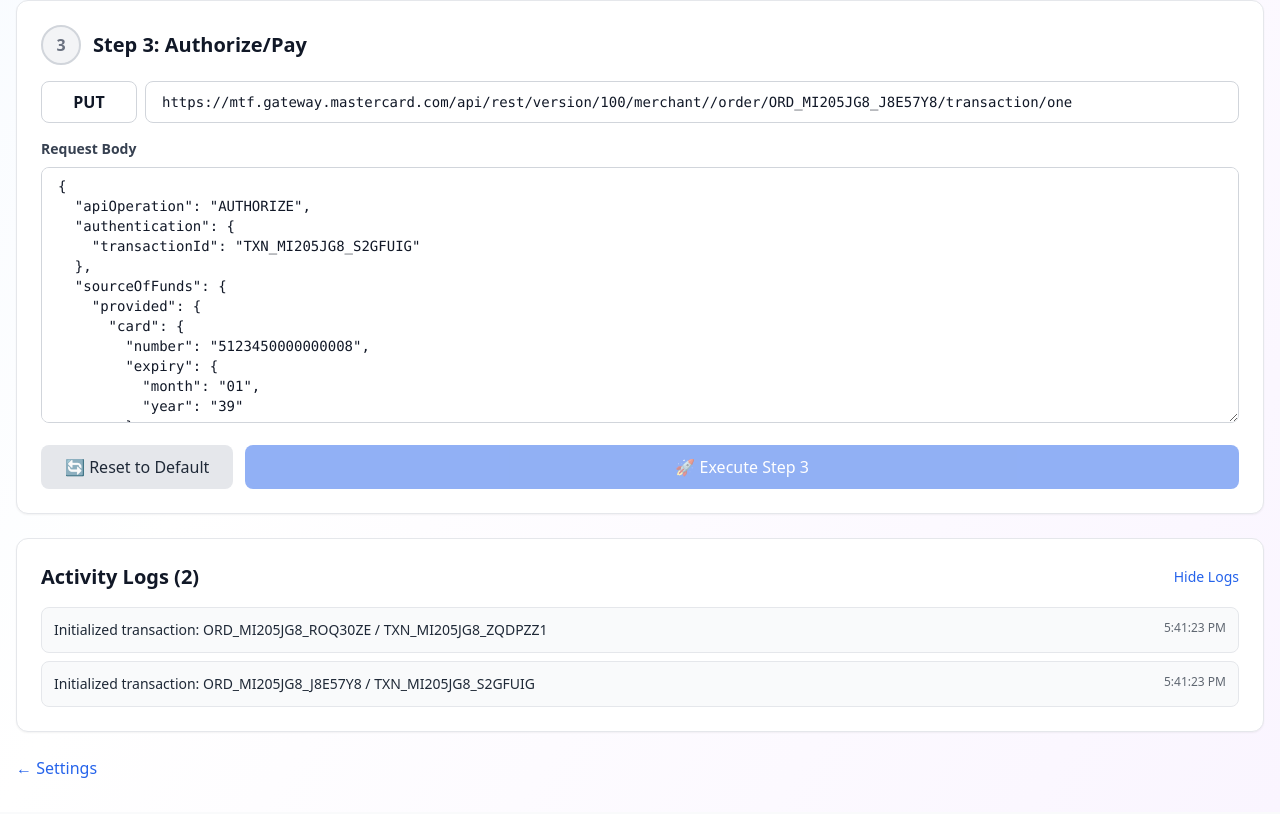
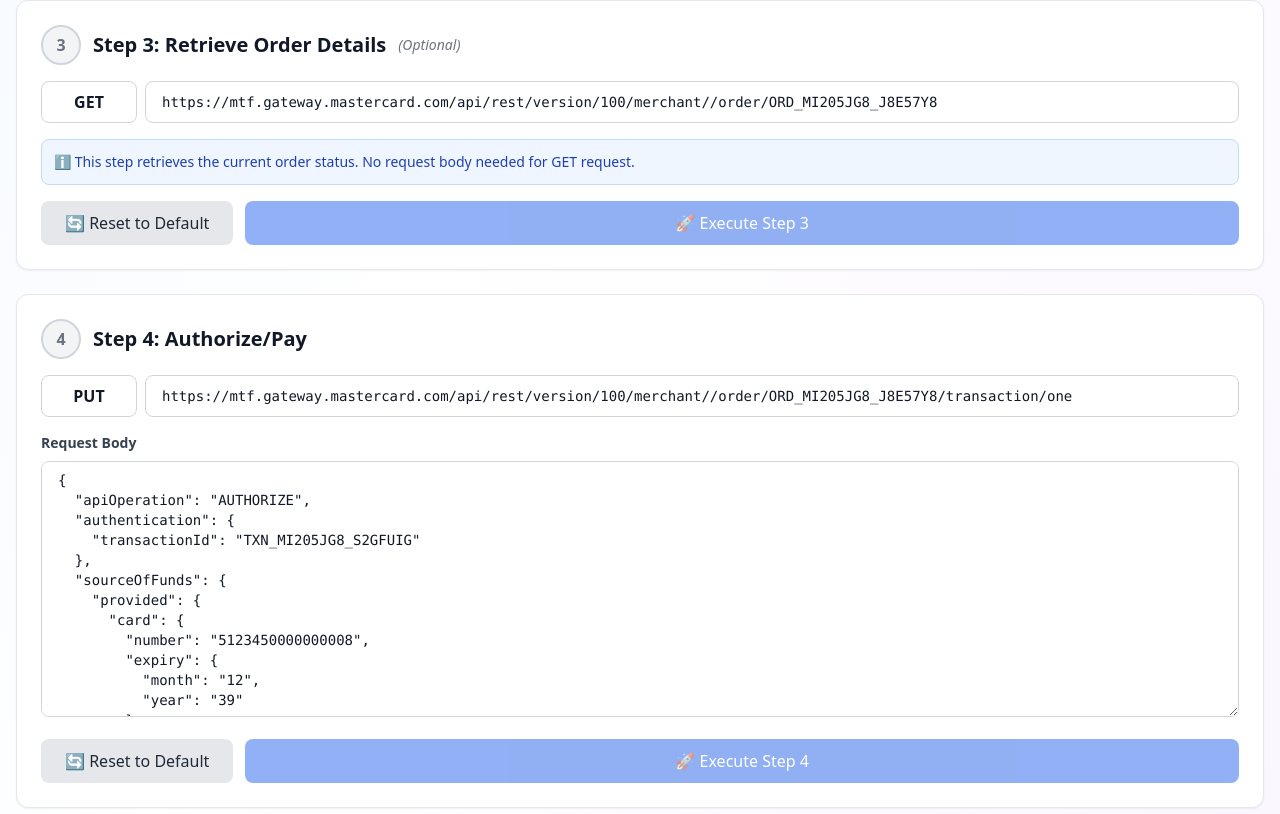
Before and after one commit to joshi700/Flow_3DS, a React (Vite) app: page /test in a window 1280 px wide. Shown: the part 1386-2200 px from the top of the page. Built offline with nearby package versions, Linux system fonts and the light colour scheme.

Commit message:
Update TestPage.jsx

```diff
--- a/src/pages/TestPage.jsx
+++ b/src/pages/TestPage.jsx
@@ -7,7 +7,7 @@
   const navigate = useNavigate();
   const { config, testCard, updateTransaction, addLog, backendUrl } = useConfig();
 
-  const [loading, setLoading] = useState({ step1: false, step2: false, step3: false });
+  const [loading, setLoading] = useState({ step1: false, step2: false, step3: false, step4: false });
   const [error, setError] = useState(null);
   const [showLogs, setShowLogs] = useState(true);
   const [challengeHtml, setChallengeHtml] = useState(null);
@@ -32,12 +32,17 @@
   const [step2Response, setStep2Response] = useState(null);
   const [step2BodyError, setStep2BodyError] = useState(null);
 
-  // Step 3 State
-  const [step3Method, setStep3Method] = useState('PUT');
+  // Step 3 State (NEW - Retrieve Order Details)
+  const [step3Method, setStep3Method] = useState('GET');
   const [step3Url, setStep3Url] = useState('');
-  const [step3Body, setStep3Body] = useState('');
   const [step3Response, setStep3Response] = useState(null);
-  const [step3BodyError, setStep3BodyError] = useState(null);
+
+  // Step 4 State (previously Step 3)
+  const [step4Method, setStep4Method] = useState('PUT');
+  const [step4Url, setStep4Url] = useState('');
+  const [step4Body, setStep4Body] = useState('');
+  const [step4Response, setStep4Response] = useState(null);
+  const [step4BodyError, setStep4BodyError] = useState(null);
 
   // Generate unique ID
   const generateId = (prefix) => {
@@ -75,7 +80,8 @@
 
     initializeStep1(newOrderId, newTransactionId);
     initializeStep2(newOrderId, newTransactionId);
-    initializeStep3(newOrderId, newTransactionId);
+    initializeStep3(newOrderId);
+    initializeStep4(newOrderId, newTransactionId);
 
     addActivityLog('info', `Initialized transaction: ${newOrderId} / ${newTransactionId}`);
   }, []);
@@ -97,7 +103,7 @@
       sourceOfFunds: {
         provided: {
           card: {
-            number: "5123450000000008"
+            number: testCard.cardNumber
           }
         }
       }
@@ -115,7 +121,7 @@
       sourceOfFunds: {
         provided: {
           card: {
-            number: "5123450000000008",
+            number: testCard.cardNumber,
             expiry: {
               month: testCard.expiryMonth,
               year: testCard.expiryYear
@@ -124,7 +130,7 @@
         }
       },
       order: {
-        amount: "100",
+        amount: amount,
         currency: config.currency
       },
       authentication: {
@@ -149,10 +155,16 @@
     setStep2Body(JSON.stringify(body, null, 2));
   };
 
-  // Initialize Step 3
-  const initializeStep3 = (oid, tid) => {
+  // Initialize Step 3 (NEW - Retrieve Order Details)
+  const initializeStep3 = (oid) => {
+    const url = `${config.apiBaseUrl}/api/rest/version/${config.apiVersion}/merchant/${config.merchantId}/order/${oid}`;
+    setStep3Url(url);
+  };
+
+  // Initialize Step 4 (previously Step 3 - Authorize/Pay)
+  const initializeStep4 = (oid, tid) => {
     const url = `${config.apiBaseUrl}/api/rest/version/${config.apiVersion}/merchant/${config.merchantId}/order/${oid}/transaction/one`;
-    setStep3Url(url);
+    setStep4Url(url);
 
     const body = {
     "apiOperation": "AUTHORIZE",
@@ -162,21 +174,21 @@
     "sourceOfFunds": {
       "provided": {
         "card": {
-          "number": "5123450000000008",
+          "number": testCard.cardNumber,
           "expiry": {
-            "month": "01",
-            "year": "39"
+            "month": testCard.expiryMonth,
+            "year": testCard.expiryYear
           }
         }
       },
       "type": "CARD"
     },
     "order": {
-      "currency": "USD",
-      "amount": "100.00"
+      "currency": config.currency,
+      "amount": amount
     }
   };
-  setStep3Body(JSON.stringify(body, null, 2));
+  setStep4Body(JSON.stringify(body, null, 2));
 };
 
   // Regenerate IDs
@@ -194,12 +206,14 @@
 
     initializeStep1(newOrderId, newTransactionId);
     initializeStep2(newOrderId, newTransactionId);
-    initializeStep3(newOrderId, newTransactionId);
+    initializeStep3(newOrderId);
+    initializeStep4(newOrderId, newTransactionId);
 
     // Reset responses
     setStep1Response(null);
     setStep2Response(null);
     setStep3Response(null);
+    setStep4Response(null);
 
     addActivityLog('info', `Regenerated IDs: ${newOrderId} / ${newTransactionId}`);
   };
@@ -376,15 +390,8 @@
     }
   };
 
-  // Execute Step 3
+  // Execute Step 3 (NEW - Retrieve Order Details)
   const executeStep3 = async () => {
-    const bodyError = validateJSON(step3Body);
-    if (bodyError) {
-      setStep3BodyError(bodyError);
-      return;
-    }
-    setStep3BodyError(null);
-
     if (!step2Response || !step2Response.success) {
       setError('Please complete Step 2 first');
       return;
@@ -392,10 +399,9 @@
 
     setLoading(prev => ({ ...prev, step3: true }));
     setError(null);
-    addActivityLog('info', 'Starting Step 3: Authorize/Pay');
+    addActivityLog('info', 'Starting Step 3: Retrieve Order Details');
 
     try {
-      // Send the actual edited values from the UI
       const payload = {
         merchantId: config.merchantId,
         username: config.username,
@@ -403,39 +409,25 @@
         apiBaseUrl: config.apiBaseUrl,
         apiVersion: config.apiVersion,
         orderId: orderId,
-        transactionId: transactionId,
-        method: step3Method,              // ← Use edited method
-        url: step3Url,                    // ← Use edited URL
-        requestBody: step3Body            // ← Use edited request body
+        method: step3Method,
+        url: step3Url
       };
 
-      addActivityLog('info', 'Sending request with custom body to backend');
+      addActivityLog('info', 'Sending GET request to retrieve order details');
 
       const response = await axios.post(
-        `${backendUrl}/api/authorize-pay`,
+        `${backendUrl}/api/retrieve-order`,
         payload,
         { timeout: 30000 }
       );
 
       if (response.data.success) {
         setStep3Response(response.data);
-        const result = response.data.result;
-        const gatewayCode = response.data.gatewayCode;
-
-        if (result === 'SUCCESS' && gatewayCode === 'APPROVED') {
-          addActivityLog('success', '🎉 Payment APPROVED - Step 3 completed successfully', {
-            result,
-            gatewayCode
-          });
-        } else {
-          addActivityLog('warning', `Payment result: ${result}, Gateway code: ${gatewayCode}`, {
-            result,
-            gatewayCode
-          });
-        }
+        addActivityLog('success', 'Step 3 completed - Order details retrieved successfully', {
+          orderStatus: response.data.data?.status
+        });
 
         updateTransaction({
-          status: 'completed',
           currentStep: 3,
           responses: {
             step1: step1Response.data,
@@ -443,9 +435,6 @@
             step3: response.data.data
           }
         });
-
-        // Navigate to results after delay
-        setTimeout(() => navigate('/results'), 2000);
       } else {
         throw new Error('Step 3 failed');
       }
@@ -459,6 +448,93 @@
       addActivityLog('error', `Step 3 failed: ${errorMsg}`, err.response?.data);
     } finally {
       setLoading(prev => ({ ...prev, step3: false }));
+    }
+  };
+
+  // Execute Step 4 (previously Step 3 - Authorize/Pay)
+  const executeStep4 = async () => {
+    const bodyError = validateJSON(step4Body);
+    if (bodyError) {
+      setStep4BodyError(bodyError);
+      return;
+    }
+    setStep4BodyError(null);
+
+    if (!step2Response || !step2Response.success) {
+      setError('Please complete Step 2 first');
+      return;
+    }
+
+    setLoading(prev => ({ ...prev, step4: true }));
+    setError(null);
+    addActivityLog('info', 'Starting Step 4: Authorize/Pay');
+
+    try {
+      // Send the actual edited values from the UI
+      const payload = {
+        merchantId: config.merchantId,
+        username: config.username,
+        password: config.password,
+        apiBaseUrl: config.apiBaseUrl,
+        apiVersion: config.apiVersion,
+        orderId: orderId,
+        transactionId: transactionId,
+        method: step4Method,              // ← Use edited method
+        url: step4Url,                    // ← Use edited URL
+        requestBody: step4Body            // ← Use edited request body
+      };
+
+      addActivityLog('info', 'Sending request with custom body to backend');
+
+      const response = await axios.post(
+        `${backendUrl}/api/authorize-pay`,
+        payload,
+        { timeout: 30000 }
+      );
+
+      if (response.data.success) {
+        setStep4Response(response.data);
+        const result = response.data.result;
+        const gatewayCode = response.data.gatewayCode;
+
+        if (result === 'SUCCESS' && gatewayCode === 'APPROVED') {
+          addActivityLog('success', '🎉 Payment APPROVED - Step 4 completed successfully', {
+            result,
+            gatewayCode
+          });
+        } else {
+          addActivityLog('warning', `Payment result: ${result}, Gateway code: ${gatewayCode}`, {
+            result,
+            gatewayCode
+          });
+        }
+
+        updateTransaction({
+          status: 'completed',
+          currentStep: 4,
+          responses: {
+            step1: step1Response.data,
+            step2: step2Response.data,
+            step3: step3Response?.data,
+            step4: response.data.data
+          }
+        });
+
+        // Navigate to results after delay
+        setTimeout(() => navigate('/results'), 2000);
+      } else {
+        throw new Error('Step 4 failed');
+      }
+    } catch (err) {
+      console.error('Step 4 error:', err);
+      const errorMsg = err.response?.data?.details?.explanation ||
+                       err.response?.data?.error ||
+                       err.message;
+      setError(`Step 4 Error: ${errorMsg}`);
+      setStep4Response(err.response?.data || { error: err.message });
+      addActivityLog('error', `Step 4 failed: ${errorMsg}`, err.response?.data);
+    } finally {
+      setLoading(prev => ({ ...prev, step4: false }));
     }
   };
 
@@ -478,10 +554,16 @@
   };
 
   const resetStep3 = () => {
-    initializeStep3(orderId, transactionId);
+    initializeStep3(orderId);
     setStep3Response(null);
-    setStep3BodyError(null);
     addActivityLog('info', 'Step 3 reset to default values');
+  };
+
+  const resetStep4 = () => {
+    initializeStep4(orderId, transactionId);
+    setStep4Response(null);
+    setStep4BodyError(null);
+    addActivityLog('info', 'Step 4 reset to default values');
   };
 
   return (
@@ -571,8 +653,7 @@
                 <button
                   onClick={() => {
                     setChallengeHtml(null);
-                    addActivityLog('info', '3DS challenge completed - proceeding to Step 3');
-                    setTimeout(() => executeStep3(), 1000);
+                    addActivityLog('info', '3DS challenge completed - you can now proceed to next steps');
                   }}
                   className="btn-primary"
                 >
@@ -719,11 +800,12 @@
           </div>
         </div>
 
-        {/* Step 3: Authorize/Pay */}
+        {/* Step 3: Retrieve Order Details (NEW) */}
         <div className="card mb-6">
           <div className="flex items-center gap-3 mb-4">
             <div className={`step-indicator ${step3Response?.success ? 'completed' : step2Response?.success ? 'active' : 'pending'}`}>3</div>
-            <h2 className="text-xl font-bold text-gray-900">Step 3: Authorize/Pay</h2>
+            <h2 className="text-xl font-bold text-gray-900">Step 3: Retrieve Order Details</h2>
+            <span className="text-sm text-gray-500 italic">(Optional)</span>
           </div>
 
           {/* Method & URL */}
@@ -733,7 +815,7 @@
               value={step3Method}
               onChange={(e) => setStep3Method(e.target.value.toUpperCase())}
               className="px-4 py-2 border border-gray-300 rounded-lg font-semibold bg-white w-24 text-center"
-              placeholder="PUT"
+              placeholder="GET"
             />
             <input
               type="text"
@@ -744,20 +826,11 @@
             />
           </div>
 
-          {/* Request Body */}
-          <div className="mb-4">
-            <label className="block text-sm font-semibold text-gray-700 mb-2">Request Body</label>
-            <textarea
-              value={step3Body}
-              onChange={(e) => {
-                setStep3Body(e.target.value);
-                setStep3BodyError(validateJSON(e.target.value));
-              }}
-              className={`w-full h-64 px-4 py-2 border ${step3BodyError ? 'border-error-500' : 'border-gray-300'} rounded-lg font-mono text-sm focus:ring-2 focus:ring-primary-500 focus:border-transparent`}
-            />
-            {step3BodyError && (
-              <p className="text-xs text-error-600 mt-1">❌ Invalid JSON: {step3BodyError}</p>
-            )}
+          {/* Info Note */}
+          <div className="mb-4 bg-blue-50 border border-blue-200 rounded-lg p-3">
+            <p className="text-sm text-blue-800">
+              ℹ️ This step retrieves the current order status. No request body needed for GET request.
+            </p>
           </div>
 
           {/* Response */}
@@ -779,10 +852,78 @@
             </button>
             <button
               onClick={executeStep3}
-              disabled={loading.step3 || !step2Response?.success || step3BodyError}
+              disabled={loading.step3 || !step2Response?.success}
               className="btn-primary flex-1"
             >
               {loading.step3 ? '⏳ Executing...' : '🚀 Execute Step 3'}
+            </button>
+          </div>
+        </div>
+
+        {/* Step 4: Authorize/Pay (previously Step 3) */}
+        <div className="card mb-6">
+          <div className="flex items-center gap-3 mb-4">
+            <div className={`step-indicator ${step4Response?.success ? 'completed' : step2Response?.success ? 'active' : 'pending'}`}>4</div>
+            <h2 className="text-xl font-bold text-gray-900">Step 4: Authorize/Pay</h2>
+          </div>
+
+          {/* Method & URL */}
+          <div className="flex gap-2 mb-4">
+            <input
+              type="text"
+              value={step4Method}
+              onChange={(e) => setStep4Method(e.target.value.toUpperCase())}
+              className="px-4 py-2 border border-gray-300 rounded-lg font-semibold bg-white w-24 text-center"
+              placeholder="PUT"
+            />
+            <input
+              type="text"
+              value={step4Url}
+              onChange={(e) => setStep4Url(e.target.value)}
+              className="input-field flex-1 font-mono text-sm"
+              placeholder="API URL"
+            />
+          </div>
+
+          {/* Request Body */}
+          <div className="mb-4">
+            <label className="block text-sm font-semibold text-gray-700 mb-2">Request Body</label>
+            <textarea
+              value={step4Body}
+              onChange={(e) => {
+                setStep4Body(e.target.value);
+                setStep4BodyError(validateJSON(e.target.value));
+              }}
+              className={`w-full h-64 px-4 py-2 border ${step4BodyError ? 'border-error-500' : 'border-gray-300'} rounded-lg font-mono text-sm focus:ring-2 focus:ring-primary-500 focus:border-transparent`}
+            />
+            {step4BodyError && (
+              <p className="text-xs text-error-600 mt-1">❌ Invalid JSON: {step4BodyError}</p>
+            )}
+          </div>
+
+          {/* Response */}
+          {step4Response && (
+            <div className="mb-4">
+              <label className="block text-sm font-semibold text-gray-700 mb-2">
+                Response {step4Response.success ? '✅' : '❌'}
+              </label>
+              <pre className="bg-gray-50 p-4 rounded-lg overflow-x-auto text-xs font-mono max-h-64 overflow-y-auto border border-gray-200">
+                {JSON.stringify(step4Response, null, 2)}
+              </pre>
+            </div>
+          )}
+
+          {/* Actions */}
+          <div className="flex gap-3">
+            <button onClick={resetStep4} className="btn-secondary">
+              🔄 Reset to Default
+            </button>
+            <button
+              onClick={executeStep4}
+              disabled={loading.step4 || !step2Response?.success || step4BodyError}
+              className="btn-primary flex-1"
+            >
+              {loading.step4 ? '⏳ Executing...' : '🚀 Execute Step 4'}
             </button>
           </div>
         </div>
@@ -848,7 +989,7 @@
           >
             ← Settings
           </button>
-          {step3Response?.success && (
+          {step4Response?.success && (
             <button
               onClick={() => navigate('/results')}
               className="btn-primary"
```
